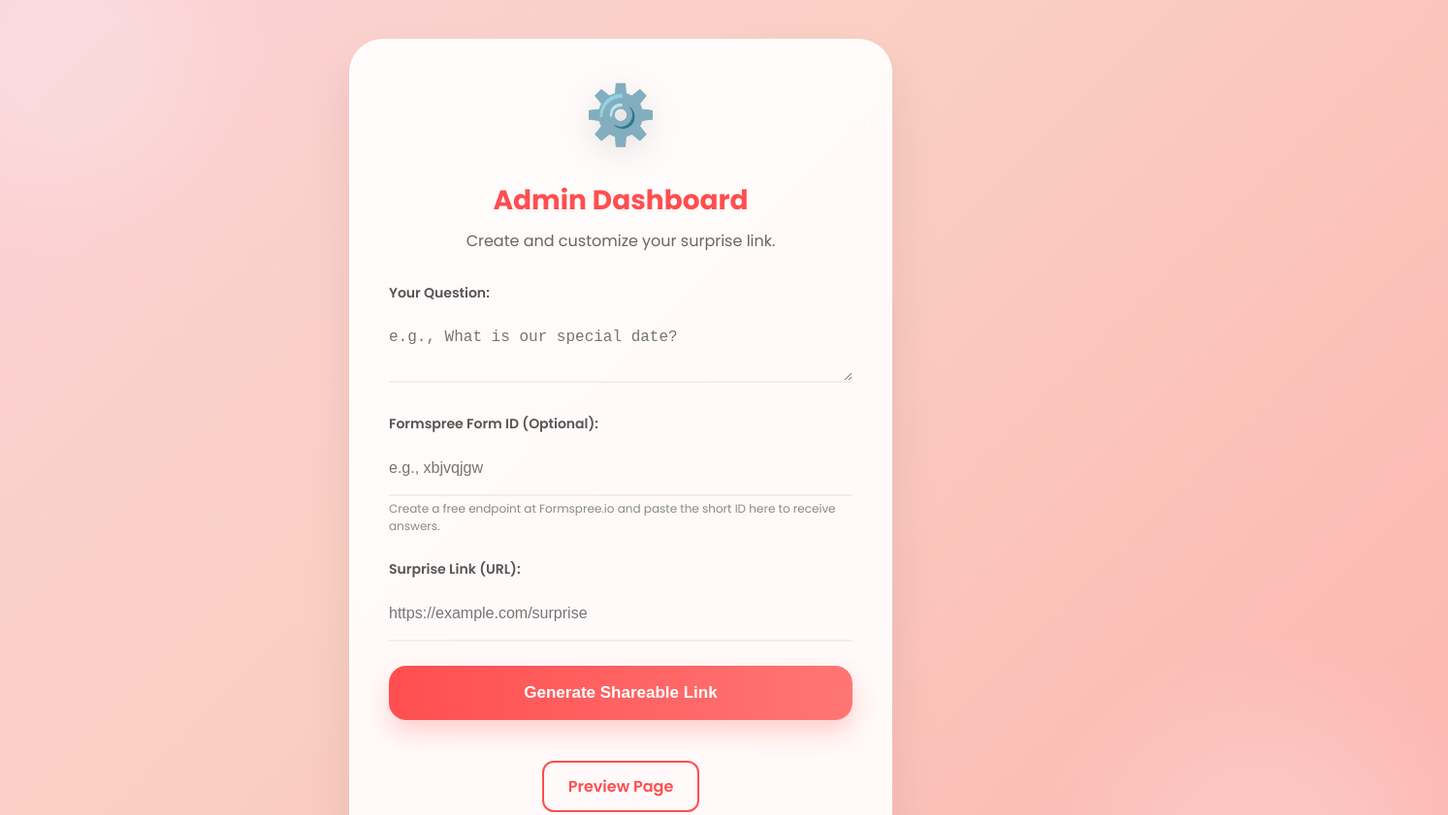
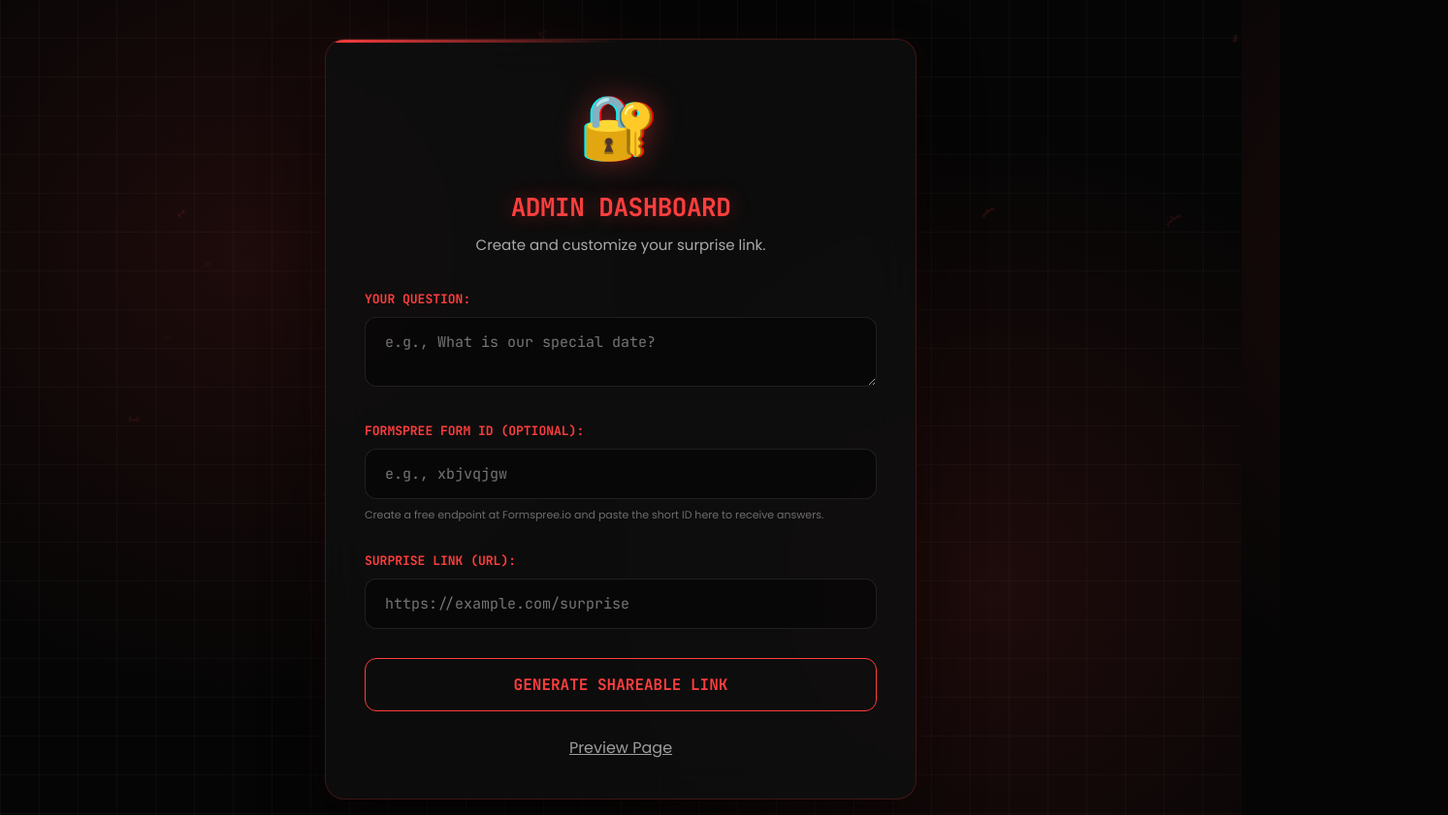
Before and after one commit to nfsprogramming/surprise-portfolio, a plain HTML site: page admin.html in a window 1280 px wide. Shown: the top 841 px of the page at 97% size, 1493 px wide, since content can reach past the window. Drawn offline with Linux system fonts and the light colour scheme.

Commit message:
Final Commit v2.0

```diff
--- a/admin.html
+++ b/admin.html
@@ -11,14 +11,14 @@
     <link rel="preconnect" href="https://fonts.googleapis.com">
     <link rel="preconnect" href="https://fonts.gstatic.com" crossorigin>
     <link rel="stylesheet" href="style.css">
-    <link href="https://fonts.googleapis.com/css2?family=Poppins:wght@300;400;600;700&display=swap" rel="stylesheet">
+    <link href="https://fonts.googleapis.com/css2?family=Poppins:wght@300;400;600;700&family=JetBrains+Mono:wght@400;700&display=swap" rel="stylesheet">
 </head>
 
 <body>
     <div class="container admin-container">
         <div class="card">
             <div class="header">
-                <span class="emoji">⚙️</span>
+                <span class="emoji">🔐</span>
                 <h1>Admin Dashboard</h1>
                 <p>Create and customize your surprise link.</p>
             </div>
--- a/admin.js
+++ b/admin.js
@@ -29,11 +29,13 @@ document.addEventListener('DOMContentLoaded', () => {
     const generateLink = (q, e, l) => {
         const data = { q, e, l };
         const encoded = btoa(JSON.stringify(data));
-        // Vercel handles clean URLs so we should link to the domain root
-        const basePath = window.location.pathname.replace(/\/admin(\.html)?$/, '/');
-        const url = `${window.location.origin}${basePath}?s=${encoded}`;
 
-        shareableLink.value = url;
+        // Get the directory containing the current file to support local file preview
+        const url = new URL(window.location.href);
+        const basePath = url.href.substring(0, url.href.lastIndexOf('/')) + '/';
+        const finalUrl = `${basePath}index.html?s=${encoded}`;
+
+        shareableLink.value = finalUrl;
         shareableLinkSection.classList.remove('hidden');
     };
 
@@ -102,29 +104,33 @@ document.addEventListener('DOMContentLoaded', () => {
     // Initial load
     loadSettings();
 
-    // Falling Effect System (Simplified for Admin)
+    // Falling Effect System (Digital Rain for Admin)
     const createParticle = (burst = false) => {
-        const particles = ['🎁', '✨', '💖', '⭐', '🎈', '🎉', '🎊', '🌸'];
+        const particles = ['0', '1', '{', '}', '<', '>', '/', ';', '*', '$', '#', '!'];
         const particle = document.createElement('div');
         particle.className = 'particle';
         particle.innerText = particles[Math.floor(Math.random() * particles.length)];
 
         const startX = Math.random() * window.innerWidth;
-        const duration = Math.random() * 3 + 5;
+        const duration = burst ? (Math.random() * 2 + 1) : (Math.random() * 5 + 5);
+        const size = burst ? (Math.random() * 15 + 10) : (Math.random() * 12 + 8);
 
         particle.style.left = startX + 'px';
-        particle.style.fontSize = (Math.random() * 15 + 20) + 'px';
+        particle.style.fontSize = size + 'px';
         particle.style.animationDuration = duration + 's';
-        particle.style.opacity = burst ? '0.8' : '0.3';
+        particle.style.opacity = Math.random() * 0.4 + 0.1;
 
         if (burst) {
-            particle.style.top = (Math.random() * 100 - 50) + 'px';
-            particle.style.animationDuration = (Math.random() * 2 + 2) + 's';
+            particle.style.top = (Math.random() * 50 + 20) + '%';
+            particle.style.color = '#fff';
+            particle.style.opacity = '1';
+            particle.style.filter = 'blur(1px)';
+            particle.style.zIndex = '100';
         }
 
         document.body.appendChild(particle);
         setTimeout(() => particle.remove(), duration * 1000);
     };
 
-    setInterval(() => createParticle(false), 1500);
+    setInterval(() => createParticle(false), 300);
 });
--- a/style.css
+++ b/style.css
@@ -1,14 +1,16 @@
 :root {
-    --primary-color: #ff4e50;
-    --secondary-color: #f9d423;
-    --background-gradient: linear-gradient(135deg, #ff9a9e 0%, #fad0c4 99%, #fad0c4 100%);
-    --card-bg: rgba(255, 255, 255, 0.9);
-    --text-color: #333;
-    --text-dim: #666;
-    --success-color: #4CAF50;
-    --error-color: #f44336;
-    --accent-color: #ff8c7f;
+    --primary-color: #ff3e3e; /* Neon Red from logo */
+    --primary-glow: rgba(255, 62, 62, 0.4);
+    --secondary-color: #111;
+    --background-color: #050505;
+    --card-bg: rgba(15, 15, 15, 0.85);
+    --text-color: #fff;
+    --text-dim: #aaa;
+    --success-color: #00ff88;
+    --error-color: #ff0055;
     --transition-speed: 0.3s;
+    --border-color: rgba(255, 62, 62, 0.2);
+    --code-font: 'JetBrains Mono', monospace;
 }
 
 * {
@@ -19,9 +21,10 @@
 
 body {
     font-family: 'Poppins', sans-serif;
-    background: linear-gradient(-45deg, #ff9a9e, #fad0c4, #ffd1ff, #ffdde1);
-    background-size: 400% 400%;
-    animation: gradientBG 15s ease infinite;
+    background-color: var(--background-color);
+    background-image:
+        radial-gradient(circle at 20% 30%, rgba(255, 62, 62, 0.1) 0%, transparent 40%),
+        radial-gradient(circle at 80% 70%, rgba(255, 62, 62, 0.1) 0%, transparent 40%);
     min-height: 100vh;
     display: flex;
     justify-content: center;
@@ -33,194 +36,184 @@ body {
     padding: 20px 0;
 }
 
-/* Background blobs for depth */
-body::before,
-body::after {
+/* Digital Grid Background */
+body::before {
     content: '';
     position: absolute;
-    width: 300px;
-    height: 300px;
-    border-radius: 50%;
-    background: rgba(255, 255, 255, 0.2);
-    filter: blur(50px);
+    top: 0;
+    left: 0;
+    width: 100%;
+    height: 100%;
+    background:
+        linear-gradient(90deg, rgba(255, 255, 255, 0.03) 1px, transparent 1px),
+        linear-gradient(0deg, rgba(255, 255, 255, 0.03) 1px, transparent 1px);
+    background-size: 40px 40px;
     z-index: -1;
-    animation: float 20s infinite alternate ease-in-out;
+    pointer-events: none;
 }
 
-body::before {
-    top: -100px;
-    left: -100px;
+/* Binary Code Overlay */
+body::after {
+    content: '01011100 11001010 11110001 01010110 11001101 01011101';
+    position: absolute;
+    top: 0;
+    left: 0;
+    width: 100%;
+    height: 100%;
+    font-family: var(--code-font);
+    font-size: 12px;
+    color: rgba(255, 62, 62, 0.05);
+    line-height: 1.5;
+    word-break: break-all;
+    overflow: hidden;
+    z-index: -2;
+    mask-image: linear-gradient(to bottom, transparent, black, transparent);
+    animation: scrollMatrix 60s linear infinite;
+    padding: 20px;
+    opacity: 0.4;
 }
 
-body::after {
-    bottom: -100px;
-    right: -100px;
-    animation-delay: -10s;
-}
-
-@keyframes gradientBG {
-    0% {
-        background-position: 0% 50%;
-    }
-
-    50% {
-        background-position: 100% 50%;
-    }
-
-    100% {
-        background-position: 0% 50%;
-    }
-}
-
-@keyframes float {
-    0% {
-        transform: translate(0, 0) scale(1);
-    }
-
-    100% {
-        transform: translate(100px, 50px) scale(1.2);
-    }
+@keyframes scrollMatrix {
+    from { transform: translateY(0); }
+    to { transform: translateY(-500px); }
 }
 
 .container {
     width: 100%;
-    max-width: 450px;
+    max-width: 480px;
     padding: 20px;
     z-index: 1;
     margin: auto;
 }
 
 .admin-container {
-    max-width: 600px;
+    max-width: 650px;
 }
 
 .card {
     background: var(--card-bg);
-    backdrop-filter: blur(15px);
+    backdrop-filter: blur(25px);
+    -webkit-backdrop-filter: blur(25px);
     padding: 40px;
-    border-radius: 35px;
+    border-radius: 20px;
     text-align: center;
-    box-shadow: 0 25px 50px rgba(0, 0, 0, 0.08);
-    border: 1px solid rgba(255, 255, 255, 0.5);
+    box-shadow:
+        0 30px 60px rgba(0, 0, 0, 0.5),
+        0 0 40px rgba(255, 62, 62, 0.05);
+    border: 1px solid var(--border-color);
     transition: all 0.5s cubic-bezier(0.175, 0.885, 0.32, 1.275);
-    animation: cardEntrance 0.8s ease-out;
+    animation: cardEntrance 1s ease-out;
+    position: relative;
+    overflow: hidden;
+}
+
+.card::before {
+    content: '';
+    position: absolute;
+    top: 0;
+    left: -100%;
+    width: 100%;
+    height: 3px;
+    background: linear-gradient(90deg, transparent, var(--primary-color), transparent);
+    animation: scanLine 4s linear infinite;
+}
+
+@keyframes scanLine {
+    0% { left: -100%; }
+    100% { left: 100%; }
 }
 
 @keyframes cardEntrance {
     from {
         opacity: 0;
-        transform: scale(0.9) translateY(30px);
+        transform: scale(0.95) translateY(40px);
+        filter: blur(10px);
     }
-
     to {
         opacity: 1;
         transform: scale(1) translateY(0);
+        filter: blur(0);
     }
 }
 
 .card:hover {
-    transform: translateY(-10px);
-    box-shadow: 0 35px 70px rgba(0, 0, 0, 0.12);
+    border-color: rgba(255, 62, 62, 0.4);
+    box-shadow:
+        0 40px 80px rgba(0, 0, 0, 0.6),
+        0 0 60px rgba(255, 62, 62, 0.1);
 }
 
 .header {
-    margin-bottom: 30px;
-    animation: fadeInDown 0.8s ease-out 0.2s both;
+    margin-bottom: 35px;
 }
 
-@keyframes fadeInDown {
+.emoji {
+    font-size: 64px;
+    display: inline-block;
+    margin-bottom: 20px;
+    filter: drop-shadow(0 0 15px var(--primary-glow));
+    animation: glitch 4s infinite;
+}
+
+@keyframes glitch {
+    0%, 100% { transform: translate(0); text-shadow: 0 0 10px var(--primary-color); }
+    33% { transform: translate(-2px, 2px); text-shadow: 2px 0 red, -2px 0 cyan; }
+    66% { transform: translate(2px, -2px); text-shadow: -2px 0 blue, 2px 0 yellow; }
+}
+
+h1 {
+    font-family: var(--code-font);
+    font-size: 26px;
+    font-weight: 700;
+    color: var(--primary-color);
+    letter-spacing: -0.5px;
+    text-transform: uppercase;
+    margin-bottom: 10px;
+    text-shadow: 0 0 20px var(--primary-glow);
+}
+
+p {
+    line-height: 1.6;
+    margin-bottom: 25px;
+    color: var(--text-dim);
+    font-size: 15px;
+}
+
+.content>* {
+    animation: fadeInUp 0.8s ease-out both;
+}
+
+.content>*:nth-child(1) { animation-delay: 0.2s; }
+.content>*:nth-child(2) { animation-delay: 0.3s; }
+.content>*:nth-child(3) { animation-delay: 0.4s; }
+
+@keyframes fadeInUp {
     from {
         opacity: 0;
-        transform: translateY(-20px);
+        transform: translateY(20px);
     }
-
     to {
         opacity: 1;
         transform: translateY(0);
     }
 }
 
-.emoji {
-    font-size: 60px;
-    display: block;
-    margin-bottom: 15px;
-    filter: drop-shadow(0 8px 15px rgba(0, 0, 0, 0.1));
-    animation: bounce 3s infinite ease-in-out;
-}
-
-@keyframes bounce {
-
-    0%,
-    100% {
-        transform: translateY(0);
-    }
-
-    50% {
-        transform: translateY(-10px);
-    }
-}
-
-h1 {
-    font-size: 28px;
-    font-weight: 700;
-    color: var(--primary-color);
-    margin-bottom: 8px;
-}
-
-h2 {
-    font-size: 22px;
-    color: var(--success-color);
-    margin-bottom: 15px;
-}
-
-p {
-    line-height: 1.6;
-    margin-bottom: 20px;
-    color: var(--text-dim);
-}
-
-.content>* {
-    animation: fadeInUp 0.8s ease-out both;
-}
-
-.content>*:nth-child(1) {
-    animation-delay: 0.4s;
-}
-
-.content>*:nth-child(2) {
-    animation-delay: 0.5s;
-}
-
-.content>*:nth-child(3) {
-    animation-delay: 0.6s;
-}
-
-@keyframes fadeInUp {
-    from {
-        opacity: 0;
-        transform: translateY(20px);
-    }
-
-    to {
-        opacity: 1;
-        transform: translateY(0);
-    }
-}
-
+/* Input Fields */
 .input-group {
     position: relative;
-    margin-bottom: 30px;
+    margin-bottom: 35px;
 }
 
 input,
 textarea {
     width: 100%;
-    padding: 18px 0;
-    font-size: 16px;
-    border: none;
-    border-bottom: 2px solid rgba(0, 0, 0, 0.05);
-    background: transparent;
-    color: var(--text-color);
+    padding: 15px 20px;
+    font-family: var(--code-font);
+    font-size: 15px;
+    border: 1px solid rgba(255, 255, 255, 0.1);
+    border-radius: 12px;
+    background: rgba(0, 0, 0, 0.4);
+    color: white;
     outline: none;
     transition: all 0.3s;
 }
@@ -228,112 +221,106 @@ textarea {
 input:focus,
 textarea:focus {
     border-color: var(--primary-color);
+    box-shadow: 0 0 15px var(--primary-glow);
+    background: rgba(255, 62, 62, 0.02);
+}
+
+/* Glass Buttons */
+button {
+    width: 100%;
+    padding: 16px;
+    border: 1px solid var(--primary-color);
+    background: transparent;
+    color: var(--primary-color);
+    font-family: var(--code-font);
+    font-size: 16px;
+    font-weight: 700;
+    text-transform: uppercase;
+    border-radius: 12px;
+    cursor: pointer;
+    transition: all 0.3s;
+    overflow: hidden;
+    position: relative;
+    z-index: 1;
+}
+
+button::before {
+    content: '';
+    position: absolute;
+    top: 0;
+    left: -100%;
+    width: 100%;
+    height: 100%;
+    background: var(--primary-color);
+    transition: all 0.4s;
+    z-index: -1;
+}
+
+button:hover {
+    color: white;
+    box-shadow: 0 0 30px var(--primary-glow);
     transform: translateY(-2px);
 }
 
-button {
-    width: 100%;
-    padding: 18px;
-    border: none;
-    background: linear-gradient(90deg, var(--primary-color), #ff7675);
-    color: white;
-    font-size: 17px;
-    font-weight: 600;
-    border-radius: 18px;
-    cursor: pointer;
-    transition: all 0.3s cubic-bezier(0.175, 0.885, 0.32, 1.275);
-    box-shadow: 0 12px 24px rgba(255, 78, 80, 0.25);
-    margin-bottom: 12px;
-}
-
-button:hover {
-    transform: translateY(-3px) scale(1.02);
-    box-shadow: 0 18px 30px rgba(255, 78, 80, 0.35);
-    filter: brightness(1.1);
-}
-
-button:active {
-    transform: translateY(0) scale(0.98);
+button:hover::before {
+    left: 0;
 }
 
 .secondary-btn {
+    border-color: rgba(255, 255, 255, 0.2);
+    color: rgba(255, 255, 255, 0.6);
     background: transparent;
-    border: 2px solid var(--primary-color);
-    color: var(--primary-color);
-    margin-top: 10px;
-    text-decoration: none;
-    display: inline-block;
-    padding: 12px 25px;
-    border-radius: 12px;
-    font-weight: 600;
-    transition: all 0.2s;
 }
 
 .secondary-btn:hover {
-    background: var(--primary-color);
+    border-color: white;
     color: white;
 }
 
 .mini-btn {
     width: auto;
-    padding: 8px 15px;
-    font-size: 13px;
-    background: var(--secondary-color);
-    color: #333;
-    margin: 0;
+    padding: 8px 16px;
+    font-size: 12px;
+    border-color: var(--success-color);
+    color: var(--success-color);
 }
 
+.mini-btn:hover::before {
+    background: var(--success-color);
+}
+
+/* Reveal Link Effect */
 .surprise-link {
     display: block;
-    margin: 25px 0;
+    margin: 30px 0;
     padding: 25px;
-    background: rgba(255, 255, 255, 0.6);
-    border: 2px dashed var(--primary-color);
-    border-radius: 20px;
+    background: rgba(255, 62, 62, 0.05);
+    border: 1px dashed var(--primary-color);
+    border-radius: 15px;
     color: var(--primary-color);
     text-decoration: none;
+    font-family: var(--code-font);
     font-weight: 700;
-    font-size: 19px;
-    transition: all 0.4s cubic-bezier(0.175, 0.885, 0.32, 1.275);
-    animation: popIn 0.5s cubic-bezier(0.175, 0.885, 0.32, 1.275);
+    font-size: 18px;
+    transition: all 0.4s;
+    animation: revealEffect 0.6s cubic-bezier(0.175, 0.885, 0.32, 1.275);
 }
 
-@keyframes popIn {
-    from {
-        transform: scale(0.8);
-        opacity: 0;
-    }
-
-    to {
-        transform: scale(1);
-        opacity: 1;
-    }
+@keyframes revealEffect {
+    from { opacity: 0; transform: scale(0.8) translateY(20px); }
+    to { opacity: 1; transform: scale(1) translateY(0); }
 }
 
 .surprise-link:hover {
-    background: white;
-    transform: scale(1.05) rotate(1deg);
+    background: rgba(255, 62, 62, 0.1);
+    box-shadow: 0 0 30px var(--primary-glow);
     border-style: solid;
 }
 
 .success-icon {
     font-size: 60px;
-    margin-bottom: 20px;
-    animation: successPop 0.6s cubic-bezier(0.175, 0.885, 0.32, 1.275);
-}
-
-@keyframes successPop {
-    0% {
-        transform: scale(0);
-    }
-
-    70% {
-        transform: scale(1.2);
-    }
-
-    100% {
-        transform: scale(1);
-    }
+    margin-bottom: 25px;
+    filter: drop-shadow(0 0 20px rgba(0, 255, 136, 0.5));
 }
 
 .hidden {
@@ -342,68 +329,62 @@ button:active {
 
 .message {
     margin-top: 15px;
-    font-size: 14px;
-    font-weight: 500;
+    font-family: var(--code-font);
+    font-size: 13px;
 }
 
-.message.error {
-    color: var(--error-color);
-}
+.message.error { color: var(--error-color); }
+.message.success { color: var(--success-color); }
 
-.message.success {
-    color: var(--success-color);
-}
-
-/* Admin Specific */
+/* Admin Grid Layout */
 .form-group {
     text-align: left;
-    margin-bottom: 25px;
+    margin-bottom: 30px;
 }
 
 .form-group label {
     display: block;
-    font-weight: 600;
-    margin-bottom: 8px;
-    font-size: 14px;
-    color: #555;
+    font-family: var(--code-font);
+    font-weight: 700;
+    font-size: 13px;
+    text-transform: uppercase;
+    color: var(--primary-color);
+    margin-bottom: 10px;
 }
 
 .form-group small {
     display: block;
-    margin-top: 4px;
-    color: #888;
-    font-size: 12px;
+    margin-top: 8px;
+    color: rgba(255, 255, 255, 0.4);
+    font-size: 11px;
 }
 
 .link-display {
     display: flex;
-    gap: 10px;
-    margin-top: 10px;
+    gap: 12px;
 }
 
 .link-display input {
-    flex: 1;
-    font-size: 13px;
-    padding: 10px;
-    background: rgba(255, 255, 255, 0.5);
-    border: 1px solid #ddd;
-    border-radius: 10px;
+    font-size: 12px;
 }
 
-/* Falling Particles */
+/* Dynamic Particles */
 .particle {
     position: fixed;
     top: -50px;
-    font-size: 24px;
+    font-family: var(--code-font);
+    font-size: 18px;
+    color: var(--primary-color);
     user-select: none;
     pointer-events: none;
     z-index: 0;
-    animation: fall linear forwards;
+    animation: digitalFall linear forwards;
+    opacity: 0.4;
 }
 
-@keyframes fall {
+@keyframes digitalFall {
     to {
-        transform: translateY(110vh) rotate(360deg);
+        transform: translateY(110vh) rotate(180deg);
         opacity: 0;
     }
 }
```
Also changed, not shown: index.html (+3 -3 lines), main.js (+15 -10 lines).
